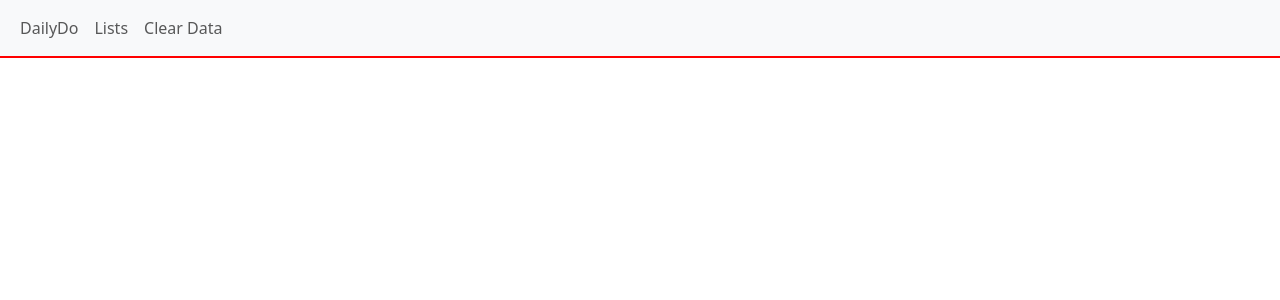
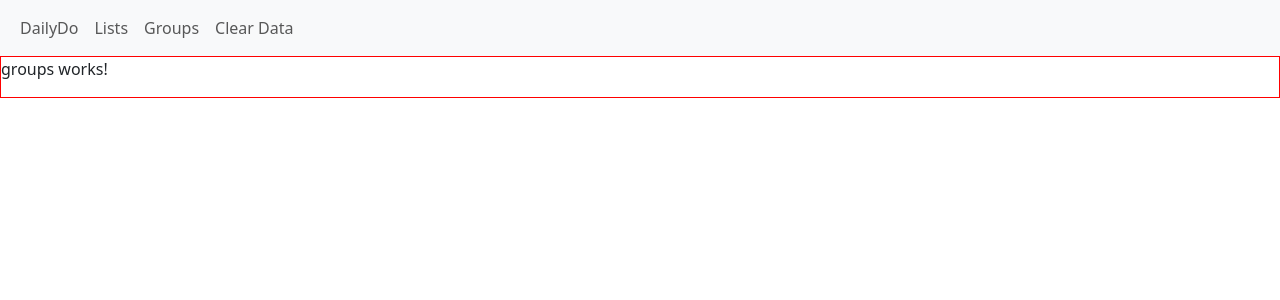
Before and after one commit to BaDnja/DailyDo, an Angular app: page /groups in a window 1280 px wide. Before the commit this address led to /. Shown: the top 300 px of the page. Built offline with nearby package versions, Linux system fonts and the light colour scheme.

Commit message:
groups component and routing to groups

```diff
--- a/src/app/app.routes.ts
+++ b/src/app/app.routes.ts
@@ -3,11 +3,12 @@ import {TaskDetailComponent} from "./tasks/task-detail/task-detail.component";
 import {TaskListComponent} from "./tasks/task-list/task-list.component";
 import {ListsComponent} from "./lists/lists.component";
 import {ListDetailComponent} from "./lists/list-detail/list-detail.component";
+import {GroupsComponent} from "./groups/groups.component";
 
 export const routes: Routes = [
   {path: '', component: TaskListComponent},
   {path: 'tasks/:id', component: TaskDetailComponent},
   {path: 'lists', component: ListsComponent},
   {path: 'lists/:id', component: ListDetailComponent},
-
+  {path: 'groups', component: GroupsComponent},
 ];
--- /dev/null
+++ b/src/app/groups/groups.component.html
@@ -0,0 +1 @@
+<p>groups works!</p>
--- a/src/app/top-bar/top-bar.component.html
+++ b/src/app/top-bar/top-bar.component.html
@@ -8,6 +8,9 @@
           <a routerLink="/lists" class="nav-link">Lists</a>
         </li>
         <li class="nav-item">
+          <a routerLink="/groups" class="nav-link">Groups</a>
+        </li>
+        <li class="nav-item">
           <a class="nav-link" (click)="onClearData()">Clear Data</a>
         </li>
       </ul>
```
Also changed, not shown: src/app/groups/groups.component.ts (added, +12 -0 lines), src/app/groups/groups.component.css (added), 1 other file (tests, documents, lock files or other folders).
